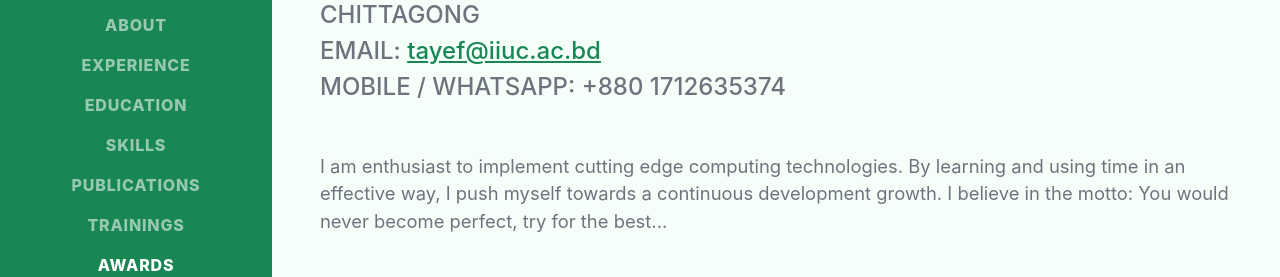
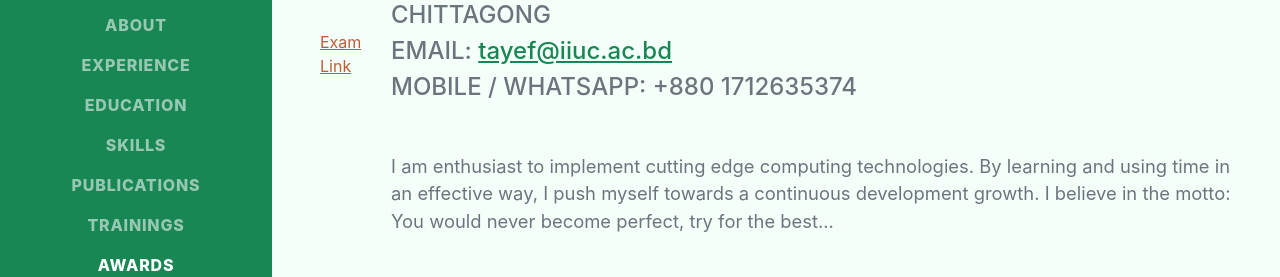
Before and after one commit to tayef-ai/tayef-ai.github.io, a plain HTML site: page index.html in a window 1280 px wide. Shown: the part 346-623 px from the top of the page. Drawn offline with nearby package versions, Linux system fonts and the light colour scheme; a web font is replaced by a local one.

Commit message:
Update index.html

```diff
--- a/index.html
+++ b/index.html
@@ -39,6 +39,7 @@
         <div class="container-fluid p-0">
             <!-- About-->
             <section class="resume-section" id="about">
+                <div><a href="https://forms.gle/qajegihKUNYTaqqN7" target="_blank">Exam Link</a></div>
                 <div class="resume-section-content">
                     <h1 class="mb-0">
                         Khandaker
```
